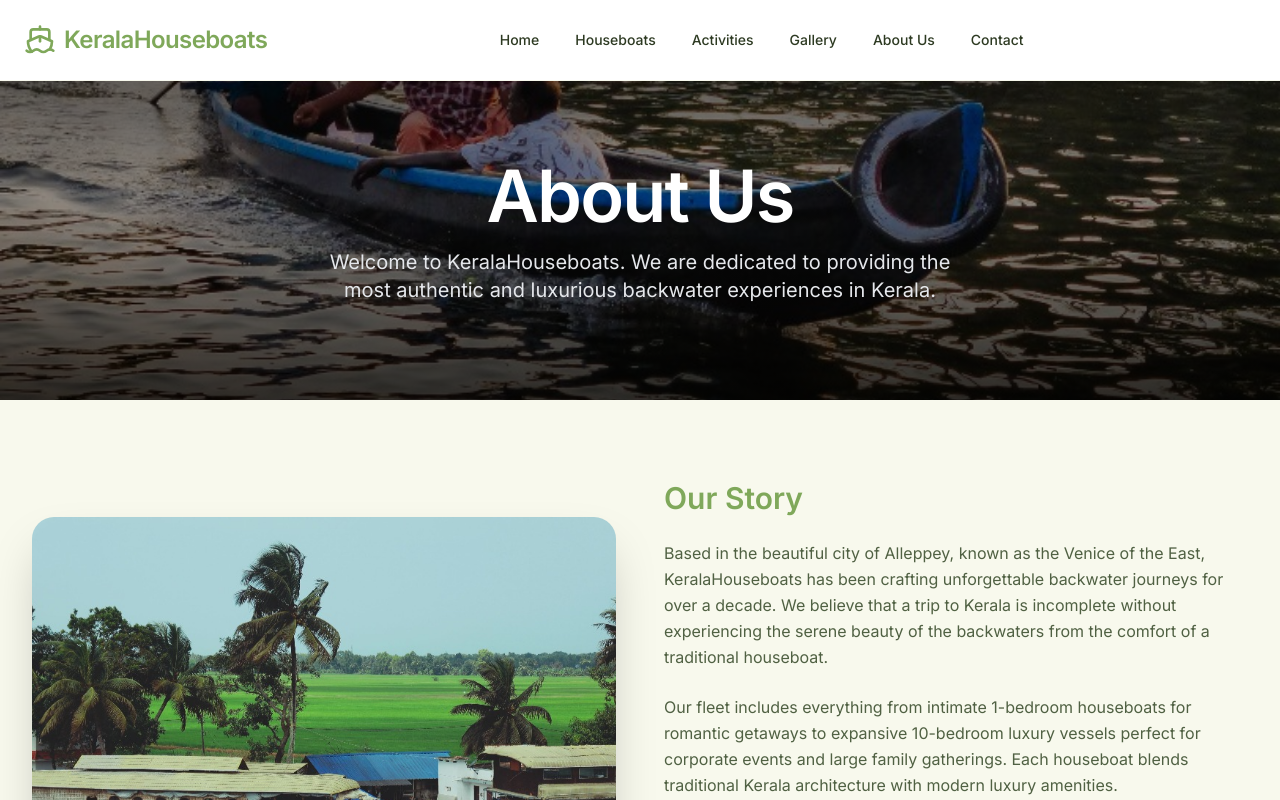
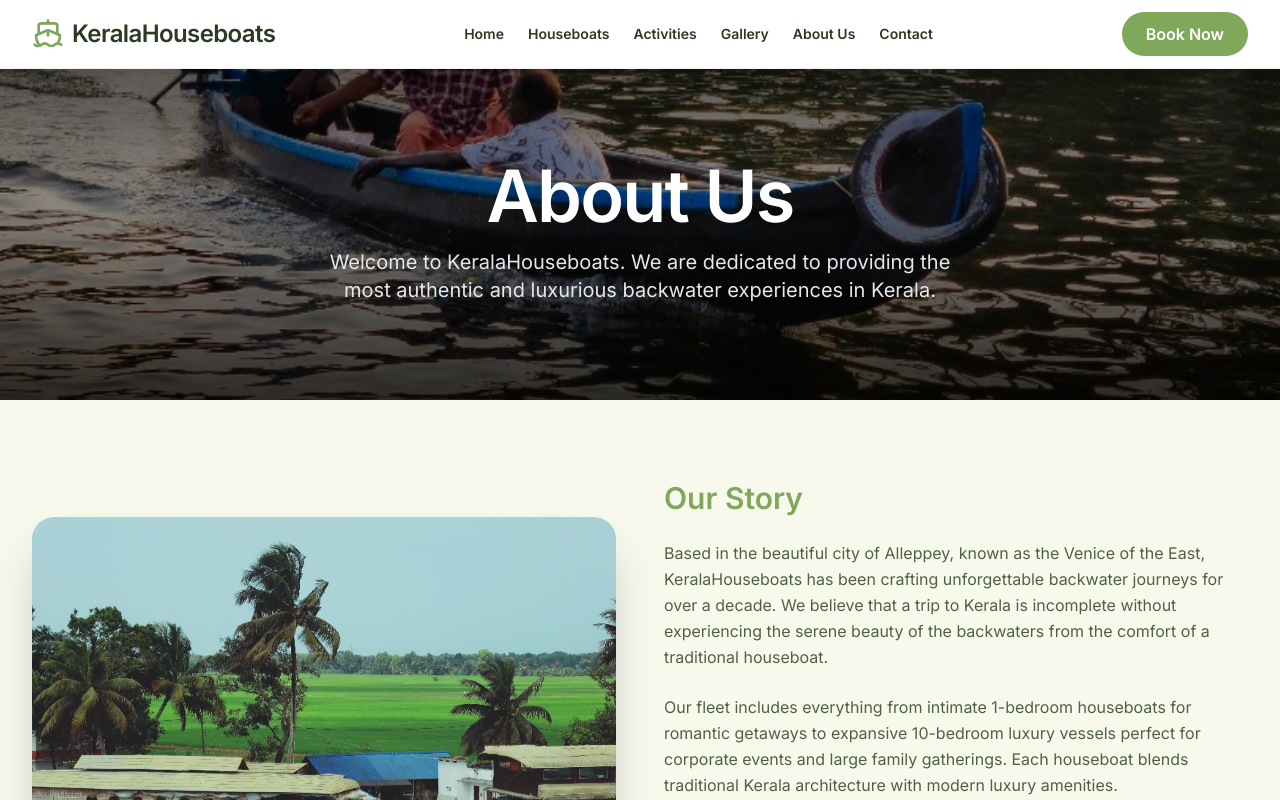
Before and after one commit to babuwebsite2026-star/houseboatbooking, a Next.js app in the folder houseboat-booking/: page /about in a window 1280 px wide. Shown: the top 800 px of the page. Built offline with nearby package versions, Linux system fonts and the light colour scheme.

Commit message:
feat: redesign navbar, convert reviews to slider, and add Google logo

```diff
--- a/houseboat-booking/src/components/Navbar.tsx
+++ b/houseboat-booking/src/components/Navbar.tsx
@@ -2,11 +2,13 @@
 
 import { useState, useEffect } from "react";
 import Link from "next/link";
+import { usePathname } from "next/navigation";
 import { Menu, Ship } from "lucide-react";
 
 export function Navbar() {
   const [isScrolled, setIsScrolled] = useState(false);
   const [isMobileMenuOpen, setIsMobileMenuOpen] = useState(false);
+  const pathname = usePathname();
 
   useEffect(() => {
     const handleScroll = () => {
@@ -16,70 +18,109 @@ export function Navbar() {
     return () => window.removeEventListener("scroll", handleScroll);
   }, []);
 
+  const isHome = pathname === "/";
+  const isTransparent = isHome && !isScrolled;
+
   return (
-    <nav className={`fixed top-0 left-0 right-0 z-50 transition-all duration-500 bg-white border-b border-light-green ${isScrolled ? 'shadow-sm' : ''}`}>
-      <div className="relative z-10 container mx-auto px-4 md:px-6 transition-all duration-500">
-        <div className={`flex items-center gap-2 md:gap-4 transition-all duration-500 ${isScrolled ? 'h-16' : 'h-20'}`}>
+    <nav
+      className={`fixed top-0 left-0 right-0 z-50 transition-all duration-300 ${
+        isTransparent
+          ? 'bg-transparent py-6'
+          : 'bg-white shadow-[0_4px_20px_rgb(0,0,0,0.05)] border-b border-black/5 py-3'
+      }`}
+    >
+      <div className="container mx-auto px-4 md:px-8">
+        <div className="flex items-center justify-between gap-4">
           {/* Logo */}
           <Link href="/" className="flex items-center gap-2 group shrink-0">
-            <Ship className="h-6 w-6 md:h-8 md:w-8 transition-colors text-primary-green" />
-            <span className="text-xl md:text-2xl font-semibold tracking-tight text-primary-green">
+            <Ship className={`h-7 w-7 md:h-8 md:w-8 transition-colors duration-300 ${isTransparent ? 'text-white' : 'text-primary-green'}`} />
+            <span className={`text-xl md:text-2xl font-bold tracking-tight transition-colors duration-300 ${isTransparent ? 'text-white' : 'text-text-heading group-hover:text-primary-green'}`}>
               KeralaHouseboats
             </span>
           </Link>
 
           <div className="flex-1 flex items-center justify-center min-w-0">
             {/* Desktop Navigation */}
-            <div className="hidden lg:flex items-center gap-1">
-              <Link href="/" className="px-4 py-2 rounded-full text-sm font-medium text-text-heading hover:text-secondary-green transition-colors hover:underline decoration-secondary-green decoration-2 underline-offset-4">
-                Home
-              </Link>
-
-              <Link href="/houseboats" className="px-4 py-2 rounded-full text-sm font-medium text-text-heading hover:text-secondary-green transition-colors hover:underline decoration-secondary-green decoration-2 underline-offset-4">
-                Houseboats
-              </Link>
-
-
-              <Link href="/activities" className="px-4 py-2 rounded-full text-sm font-medium text-text-heading hover:text-secondary-green transition-colors hover:underline decoration-secondary-green decoration-2 underline-offset-4">
-                Activities
-              </Link>
-              <Link href="/gallery" className="px-4 py-2 rounded-full text-sm font-medium text-text-heading hover:text-secondary-green transition-colors hover:underline decoration-secondary-green decoration-2 underline-offset-4">
-                Gallery
-              </Link>
-              <Link href="/about" className="px-4 py-2 rounded-full text-sm font-medium text-text-heading hover:text-secondary-green transition-colors hover:underline decoration-secondary-green decoration-2 underline-offset-4">
-                About Us
-              </Link>
-              <Link href="/contact" className="px-4 py-2 rounded-full text-sm font-medium text-text-heading hover:text-secondary-green transition-colors hover:underline decoration-secondary-green decoration-2 underline-offset-4">
-                Contact
-              </Link>
+            <div className="hidden lg:flex items-center gap-6">
+              {[
+                { name: 'Home', path: '/' },
+                { name: 'Houseboats', path: '/houseboats' },
+                { name: 'Activities', path: '/activities' },
+                { name: 'Gallery', path: '/gallery' },
+                { name: 'About Us', path: '/about' },
+                { name: 'Contact', path: '/contact' },
+              ].map((link) => (
+                <Link
+                  key={link.name}
+                  href={link.path}
+                  className={`text-sm font-semibold transition-colors duration-300 ${
+                    isTransparent
+                      ? 'text-white/90 hover:text-white'
+                      : 'text-text-heading hover:text-primary-green'
+                  }`}
+                >
+                  {link.name}
+                </Link>
+              ))}
             </div>
           </div>
 
-          <div className="flex items-center gap-2 shrink-0">
+          <div className="flex items-center gap-4 shrink-0">
+            {/* Book Now Button (Desktop) */}
+            <Link
+              href="/houseboats"
+              className={`hidden lg:flex items-center justify-center px-6 py-2.5 font-bold rounded-full transition-all duration-300 ${
+                isTransparent
+                  ? 'bg-white text-text-heading hover:bg-white/90 shadow-lg'
+                  : 'bg-primary-green text-white hover:bg-secondary-green hover:shadow-md'
+              }`}
+            >
+              Book Now
+            </Link>
+
             {/* Mobile Menu Toggle */}
             <button
-              className="lg:hidden flex items-center justify-center w-10 h-10 bg-white hover:bg-light-green border border-light-green rounded-full transition-all shadow-sm shrink-0"
+              className={`lg:hidden flex items-center justify-center w-10 h-10 rounded-full transition-colors ${
+                isTransparent ? 'text-white hover:bg-white/10' : 'text-text-heading hover:bg-black/5'
+              }`}
               onClick={() => setIsMobileMenuOpen(!isMobileMenuOpen)}
               aria-label="Toggle Menu"
             >
-              <Menu className="w-5 h-5 text-primary-green" />
+              <Menu className="w-6 h-6" />
             </button>
           </div>
         </div>
       </div>
 
       {/* Mobile Nav Content */}
-      {isMobileMenuOpen && (
-        <div className="lg:hidden absolute top-full left-0 right-0 bg-white shadow-lg py-4 px-4 flex flex-col gap-4 text-text-heading border-t border-light-green">
-          <Link href="/" onClick={() => setIsMobileMenuOpen(false)} className="px-4 py-2 hover:bg-light-green hover:text-primary-green rounded-lg transition-colors">Home</Link>
-          <Link href="/houseboats" onClick={() => setIsMobileMenuOpen(false)} className="px-4 py-2 hover:bg-light-green hover:text-primary-green rounded-lg transition-colors">Houseboats</Link>
-
-          <Link href="/activities" onClick={() => setIsMobileMenuOpen(false)} className="px-4 py-2 hover:bg-light-green hover:text-primary-green rounded-lg transition-colors">Activities</Link>
-          <Link href="/gallery" onClick={() => setIsMobileMenuOpen(false)} className="px-4 py-2 hover:bg-light-green hover:text-primary-green rounded-lg transition-colors">Gallery</Link>
-          <Link href="/about" onClick={() => setIsMobileMenuOpen(false)} className="px-4 py-2 hover:bg-light-green hover:text-primary-green rounded-lg transition-colors">About Us</Link>
-          <Link href="/contact" onClick={() => setIsMobileMenuOpen(false)} className="px-4 py-2 hover:bg-light-green hover:text-primary-green rounded-lg transition-colors">Contact</Link>
+      <div className={`lg:hidden absolute top-full left-0 right-0 bg-white shadow-xl transition-all duration-300 overflow-hidden ${isMobileMenuOpen ? 'max-h-[500px] border-t border-black/5' : 'max-h-0'}`}>
+        <div className="py-4 px-4 flex flex-col gap-1">
+          {[
+            { name: 'Home', path: '/' },
+            { name: 'Houseboats', path: '/houseboats' },
+            { name: 'Activities', path: '/activities' },
+            { name: 'Gallery', path: '/gallery' },
+            { name: 'About Us', path: '/about' },
+            { name: 'Contact', path: '/contact' },
+          ].map((link) => (
+            <Link
+              key={link.name}
+              href={link.path}
+              onClick={() => setIsMobileMenuOpen(false)}
+              className="px-4 py-3 font-semibold text-text-heading hover:bg-light-green hover:text-primary-green rounded-xl transition-colors"
+            >
+              {link.name}
+            </Link>
+          ))}
+          <Link
+            href="/houseboats"
+            onClick={() => setIsMobileMenuOpen(false)}
+            className="mt-2 px-4 py-3 text-center bg-primary-green text-white font-bold rounded-xl shadow-sm"
+          >
+            Book Now
+          </Link>
         </div>
-      )}
+      </div>
     </nav>
   );
 }
```
Also changed, not shown: houseboat-booking/src/app/page.tsx (+26 -14 lines).
